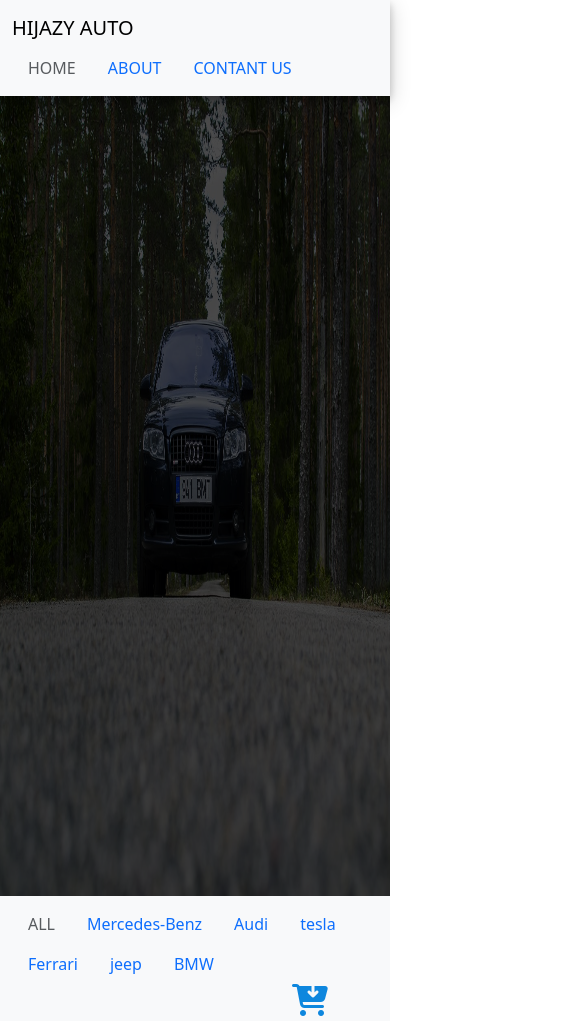
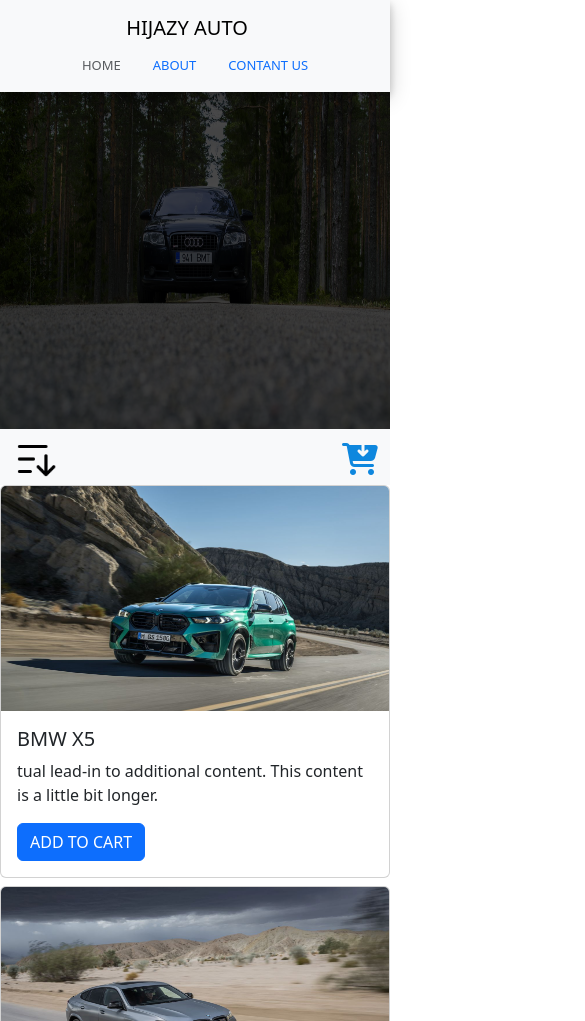
Before and after one commit to Hijazi01/HijazyAtuo-Home, a plain HTML site: page index.html in a window 390 px wide. Shown: the top 1021 px of the page, 585 px wide, since content can reach past the window. Drawn offline with Linux system fonts and the light colour scheme.

Commit message:
Edit layout

```diff
--- a/index.html
+++ b/index.html
@@ -12,46 +12,51 @@
 
 </head>
 <body id="body">
-       <nav class="navbar sticky-top navbar-light bg-light" style="   box-shadow: 0 4px 8px 0 rgba(0, 0, 0, 0.2), 0 6px 20px 0 rgba(0, 0, 0, 0.19); background-color:#F2F3F4;" >
-        <div class="container-fluid">
+  <div>
+
+
+    <nav class="navbar sticky-top navbar-light bg-light" style="box-shadow: 0 4px 8px 0 rgba(0, 0, 0, 0.2), 0 6px 20px 0 rgba(0, 0, 0, 0.19); background-color:#F2F3F4;" >
+     <div class="container-fluid center1">
        <a class="navbar-brand">HIJAZY AUTO</a>
-          <nav class="d-flex" >
-            <ul class="nav">
+       <div class="d-flex" >
+         <ul class="nav nav-small">
              <li class="nav-item">
-                  <a class="nav-link disabled "  href="https://hijazy1.github.io/HijazyAtuo_H/">HOME</a>
+               <a class="nav-link disabled "  href="https://hijazi01.github.io/HijazyAtuo_H/">HOME</a>
              </li>
              <li class="nav-item">
-                  <a class="nav-link active  " href="https://hijazy1.github.io/HijazyAtuo_About/">ABOUT</a>
+               <a class="nav-link active  " href="https://hijazi01.github.io/HijazyAtuo_About/">ABOUT</a>
              </li>
              <li class="nav-item">
-                  <a class="nav-link active  " href="https://hijazy1.github.io/HijazyAtuo_contactus/">CONTANT US</a>
+               <a class="nav-link active  " href="https://hijazi01.github.io/HijazyAtuo_contactus/">CONTANT US</a>
              </li>
            </ul>
-          </nav>
+       </div>
      </div>
    </nav>
+
+
 <!-- ---------conant----------------------------------------------------------------------------------------------------------------------------------------------------- -->
 
-      <article>
+      <!-- <article>
         <div class="arrows">
 
       <i class="" style="color: #ffffff; margin-right: 700px;margin-left: 30px; " onclick="slide_back()" ></i>
 
       <i class="" style="color: #ffffff;margin-left: 940px;" onclick="slide_after()"></i>
-    </div>
+    </div> -->
 
 
         <div class="slider">
           <img src="./images/1.jpg" alt="" srcset="" width="200px" style="filter: brightness(0.30);">
         </div>
       </article>
-    <!-- ,,,,,,,,,,,,,nav Products,,,,,,,,,,,,,,,,,,,,,,,,,,,,,,,,,,,,,,,,,,,,,,,,,,,,,,,,,,,,,,,,,,,,,,,,,,,,,,,,,,,,,,,,,,,,,,,,,,,,,,,,,,,,,,,,,,,,,,,,,,,,,, -->
+  </div>
     <div>
 
 
-    <nav class="navbar sticky-top navbar-light bg-light" id="tabs">
-      <div class="container-fluid">
-        <ul class="nav" >
+    <nav class="navbar sticky-top navbar-light bg-light  " style="padding-top: 14px;" id="tabs">
+      <div class="container-fluid end block" >
+        <ul class="nav  nav-sort " >
           <li class="nav-item">
             <a class="nav-link disabled" data-cont=".col" >ALL</a>
           </li>
@@ -76,11 +81,17 @@
             <a class="nav-link active "data-cont=".bmw" >BMW</a>
           </li>
         </ul>
-        <div class="d-flex ">
-          <a class="nav-link " style="margin-left: 280px;" data-cont=".buy" >
+        <div class="d-flex a ">
+          <a class="nav-link " data-cont=".buy" >
             <i    class="fa-solid fa-cart-arrow-down  fa-2x" style="color: #0e87de;"  id="cart" ></i>
           </a>
         </div>
+        <a class="nav-link "  >
+        <img src="./images/sorting.png" width="50px"  class="icon  none  " srcset="">
+        </a>
+        <a class="nav-link ">
+          <img src="./images/reject.png" width="50px"  class="icon  "  style="display: none;" alt="" srcset="">
+        </a>
       </div>
     </nav>
 
@@ -250,7 +261,7 @@
       <footer>
         <nav class="navbar " style="background-color:#F2F3F4;">
             <div class="container-fluid">
-              <a class="navbar-brand "><img src="../about/img/logo.png" alt="" srcset="" width="100px" style="filter: contrast(17%) brightness(13%)" id="img1"></a>
+              <!-- <a class="navbar-brand "><img src="../about/img/logo.png" alt="" srcset="" width="100px" style="filter: contrast(17%) brightness(13%)" id="img1"></a> -->
               <nav class="d-flex"style="background-color:;" >
                 <ul class="nav"  >
                   <li class="nav">
--- a/style.css
+++ b/style.css
@@ -7,14 +7,12 @@
 body{
     overflow-x:hidden;
 }
-
-
 .slider{
     margin-top: 0;
     margin-bottom: 0;
     background-color: black;
     width: 100%;
-    height: 800px;
+    height: 100vh;
 }
 .slider img{
     width: 100%;
@@ -41,4 +39,49 @@
      cursor: progress;
 
 }
+.block{
+    display:inline-block;
+}
 /* ////////////////////////////////////////////////////////////////////////////////// */
+@media screen and (max-width:453px) {
+    .center1{
+        display: flex;
+        flex-direction: column;
+        align-content: center;
+    }
+    .nav-small{
+      display: contents;
+      font-size: small;
+    }
+    .slider {
+        height: 40vh;}
+    }
+    .none {
+        display: none; }
+
+
+
+    /* -------------------------------------------------------------------- */
+    @media screen and (max-width:622px) {
+        .a{
+            flex-direction: column;
+            align-items: center;
+        }
+        .end{
+            justify-content: flex-end !important;        }
+
+        .nav-sort{
+                flex-direction: column;
+                align-items: center;
+                width: 100%;
+                display:none !important;
+
+        }
+        .icon {
+            position: absolute;
+            top: 5px;
+            left: 10px; }
+            .none {
+                display:block;
+            }
+}
```
Also changed, not shown: images/reject.png (added), images/sorting.png (added). Lines whose indentation alone changed are shown as unchanged.
